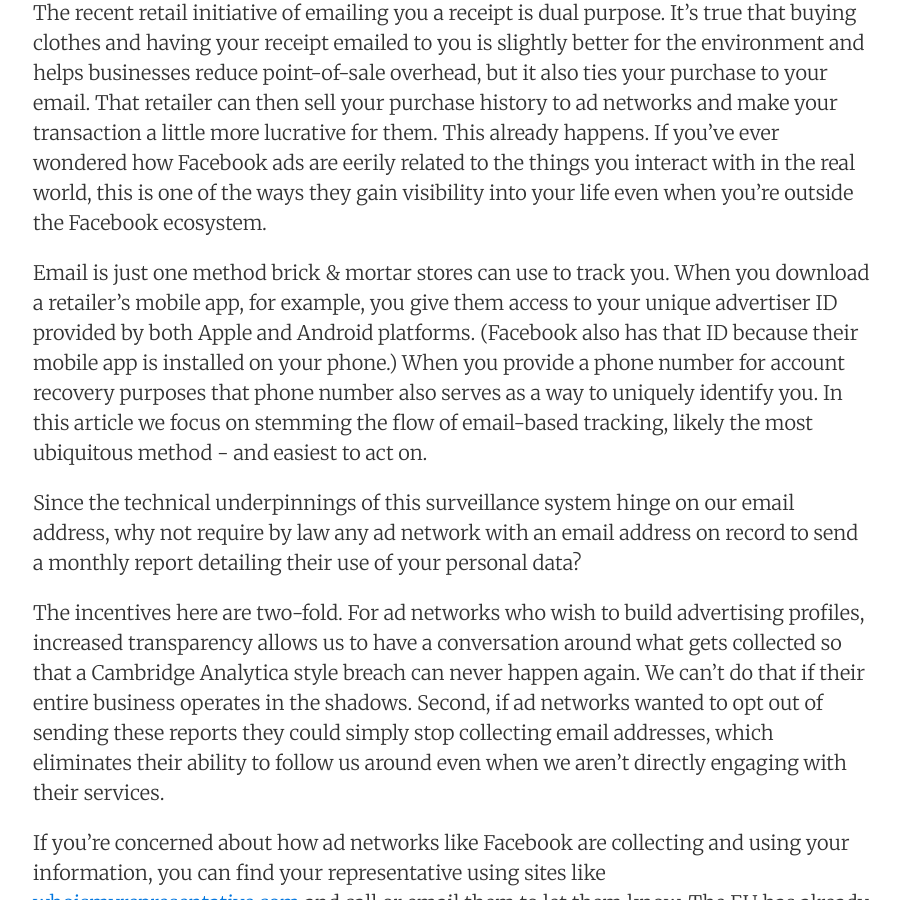
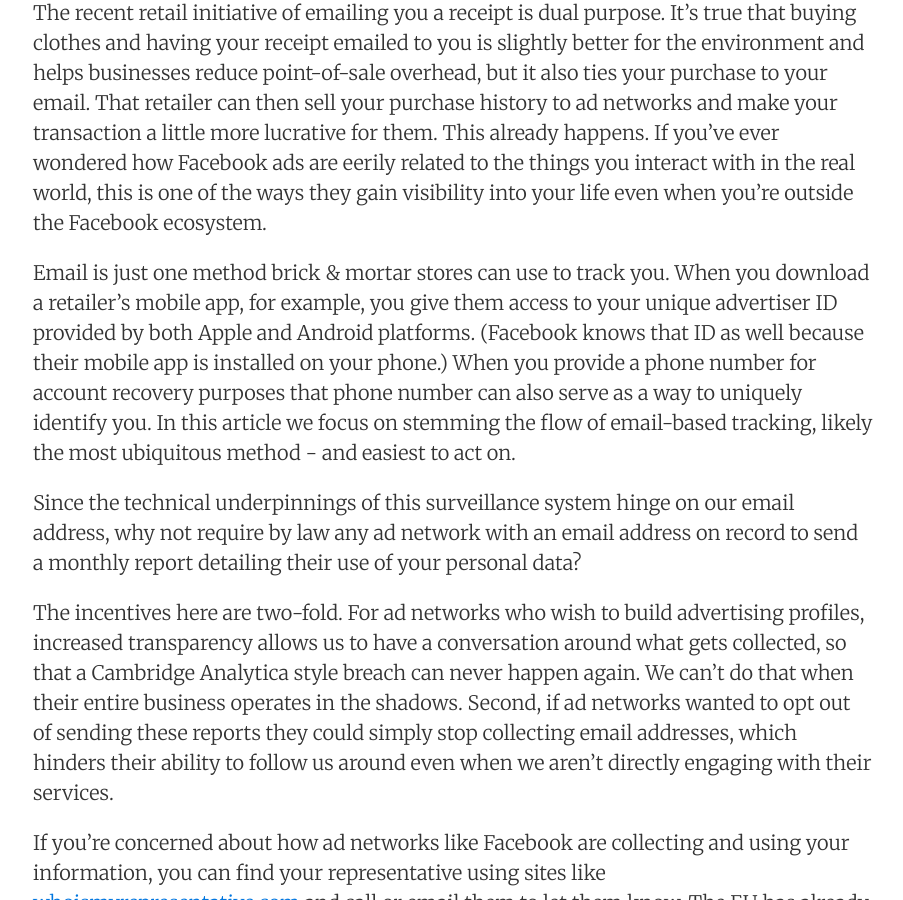
Before and after one commit to a13o/personal-site, a Jekyll site: the page built from _posts/2018-04-04-ad-network-monthly-statement.md, in a window 1280 px wide and 900 px high, scrolled down 1567 px. Shown: the whole window, without its empty margins (187-1090 px from the left). Built offline with Jekyll 4.4.1, drawn with Linux system fonts in a browser that asks for light colours.

Commit message:
Even more editing of ad statement article

```diff
--- a/_posts/2018-04-04-ad-network-monthly-statement.md
+++ b/_posts/2018-04-04-ad-network-monthly-statement.md
@@ -24,10 +24,10 @@
 
 The recent retail initiative of emailing you a receipt is dual purpose. It's true that buying clothes and having your receipt emailed to you is slightly better for the environment and helps businesses reduce point-of-sale overhead, but it also ties your purchase to your email. That retailer can then sell your purchase history to ad networks and make your transaction a little more lucrative for them. This already happens. If you've ever wondered how Facebook ads are eerily related to the things you interact with in the real world, this is one of the ways they gain visibility into your life even when you're outside the Facebook ecosystem.
 
-Email is just one method brick & mortar stores can use to track you. When you download a retailer's mobile app, for example, you give them access to your unique advertiser ID provided by both Apple and Android platforms. (Facebook also has that ID because their mobile app is installed on your phone.) When you provide a phone number for account recovery purposes that phone number also serves as a way to uniquely identify you. In this article we focus on stemming the flow of email-based tracking, likely the most ubiquitous method - and easiest to act on.
+Email is just one method brick & mortar stores can use to track you. When you download a retailer's mobile app, for example, you give them access to your unique advertiser ID provided by both Apple and Android platforms. (Facebook knows that ID as well because their mobile app is installed on your phone.) When you provide a phone number for account recovery purposes that phone number can also serve as a way to uniquely identify you. In this article we focus on stemming the flow of email-based tracking, likely the most ubiquitous method - and easiest to act on.
 
 Since the technical underpinnings of this surveillance system hinge on our email address, why not require by law any ad network with an email address on record to send a monthly report detailing their use of your personal data?
 
-The incentives here are two-fold. For ad networks who wish to build advertising profiles, increased transparency allows us to have a conversation around what gets collected so that a Cambridge Analytica style breach can never happen again. We can't do that if their entire business operates in the shadows. Second, if ad networks wanted to opt out of sending these reports they could simply stop collecting email addresses, which eliminates their ability to follow us around even when we aren't directly engaging with their services.
+The incentives here are two-fold. For ad networks who wish to build advertising profiles, increased transparency allows us to have a conversation around what gets collected, so that a Cambridge Analytica style breach can never happen again. We can't do that when their entire business operates in the shadows. Second, if ad networks wanted to opt out of sending these reports they could simply stop collecting email addresses, which hinders their ability to follow us around even when we aren't directly engaging with their services.
 
 If you're concerned about how ad networks like Facebook are collecting and using your information, you can find your representative using sites like [whoismyrepresentative.com](https://whoismyrepresentative.com/) and call or email them to let them know. The EU has already been busy protecting their citizens from online surveillance and it's time for the US to catch up. Or, if you're uncomfortable contacting your representative, you could start giving retailers a bogus email address every time they ask. If you need some ideas for that, there's a lot of email addresses listed at [whoismyrepresentative.com](https://whoismyrepresentative.com/) you could use.
```
